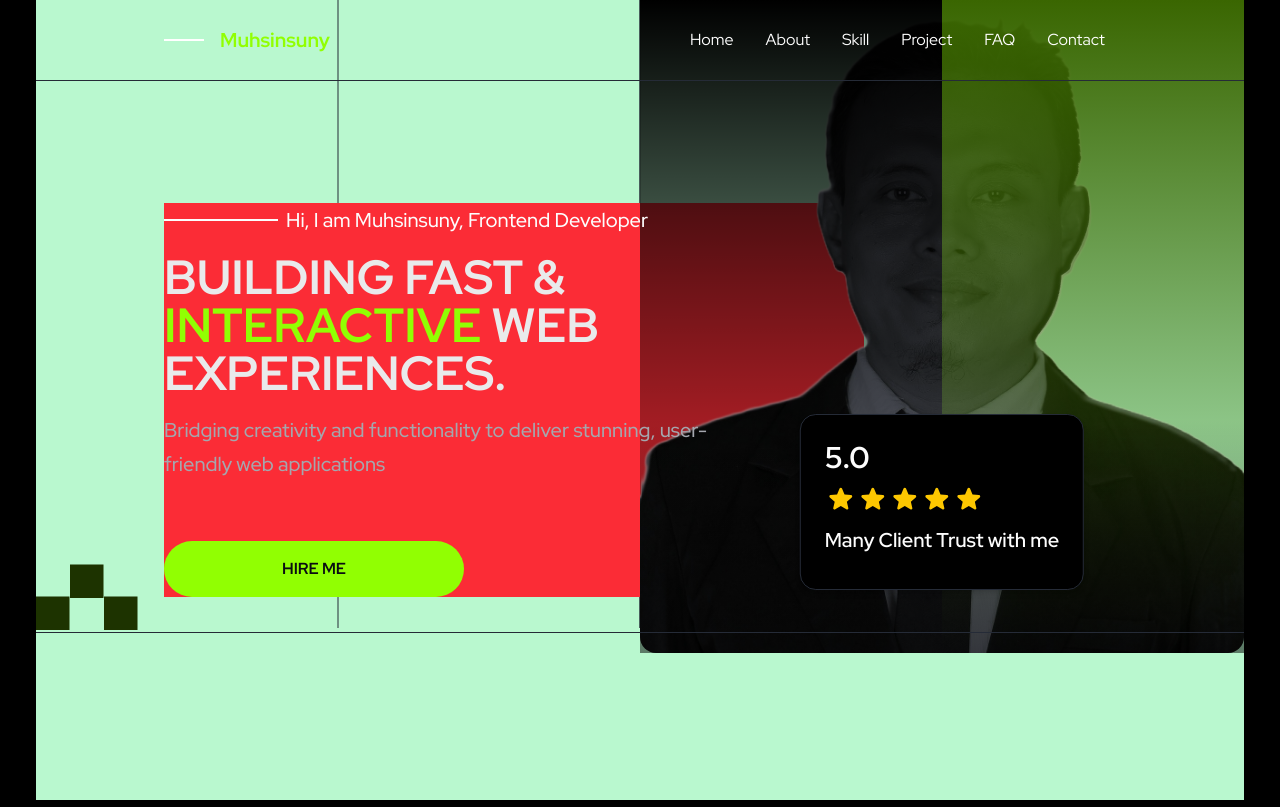
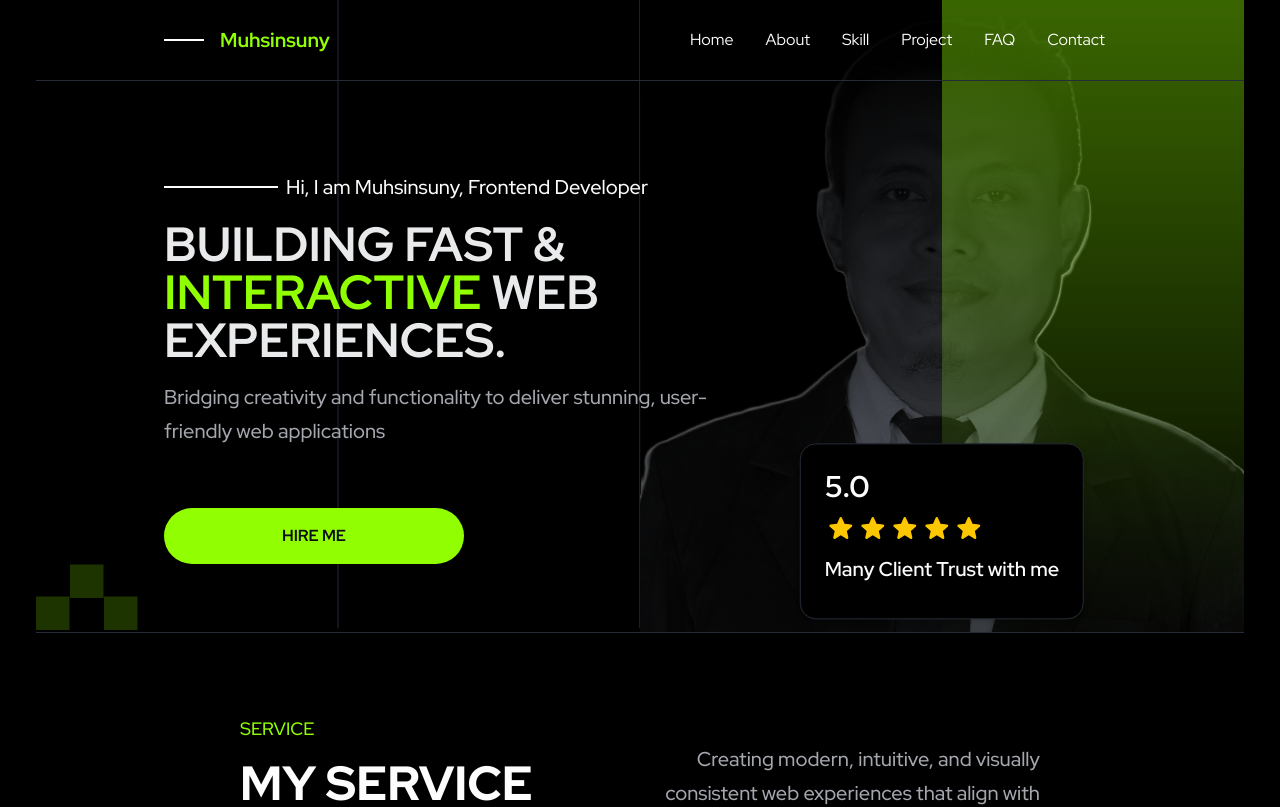
Before and after one commit to muhsinsuny/porto-suny, a Next.js app: page / in a window 1280 px wide. Shown: the top 807 px of the page. Built offline with nearby package versions, Linux system fonts and the light colour scheme; a web font is replaced by a local one.

Commit message:
fix: adjust layout properties in Hero component for improved consistency

```diff
--- a/src/home/partials/hero.tsx
+++ b/src/home/partials/hero.tsx
@@ -12,11 +12,11 @@ import { Sticker } from '@/components/ui/sticker';
 export const Hero = () => {
   return (
     <section
-      className='custom-container flex-between flex w-full flex-wrap items-center overflow-hidden bg-green-200 md:relative md:z-80 md:h-screen md:items-center md:px-32'
+      className='custom-container flex-between flex w-full flex-wrap items-center overflow-hidden md:relative md:z-80 md:h-[633px] md:items-center md:px-32'
       id='hero'
     >
-      <div className='z-80 flex flex-col items-center justify-center gap-10 bg-red-500 md:z-10 md:flex-row'>
-        <div className='mt-10 max-w-175 flex-col items-center justify-start gap-4 md:z-80 md:mt-0'>
+      <div className='z-80 flex flex-col items-center justify-center gap-10 md:z-10 md:mt-15 md:flex-row'>
+        <div className='mt-10 max-w-175 flex-col items-center justify-start gap-4 md:z-80'>
           <div className='flex items-center space-x-2'>
             <div className='1px border-rgba(253, 253, 253, 1) w-5.25 border md:w-28.5'></div>
             <div className='text-neutral-25 text-md font-medium md:text-xl'>
@@ -66,7 +66,7 @@ export const Hero = () => {
           </div>
 
           {/* Stiker */}
-          <div className='flex-center absolute top-74 z-40 w-full md:absolute md:top-1/2 md:left-1/2 md:w-fit md:-translate-x-1/2 md:translate-y-1/2'>
+          <div className='flex-center absolute top-74 z-40 w-full md:absolute md:top-1/2 md:left-1/2 md:w-fit md:-translate-x-1/2 md:translate-y-2/3'>
             <Sticker
               title='5.0'
               icon='material-symbols:star-rounded'
```
